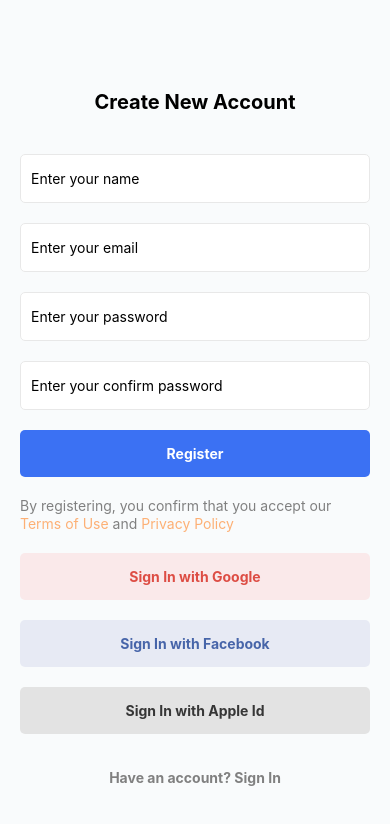
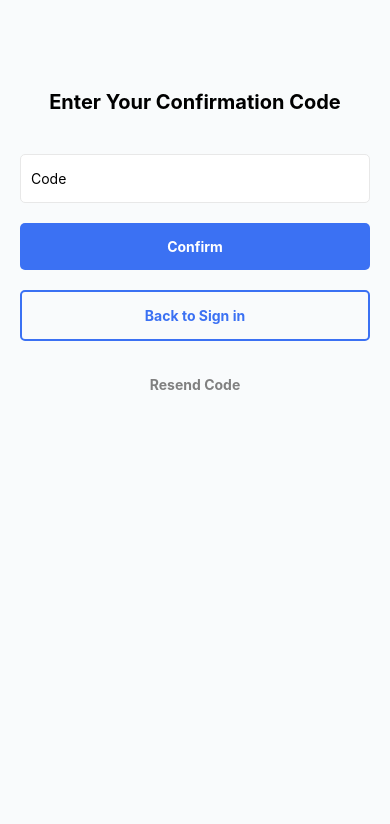
Before and after one commit to nadeem-ds/react-native-form-authentication, a React Native app: screen / in a window 390 px wide. Shown: the top 824 px of the page. Built offline with nearby package versions, Linux system fonts and the light colour scheme.

Commit message:
confirmEmailScreen

```diff
--- a/App.js
+++ b/App.js
@@ -1,5 +1,6 @@
 import { StatusBar } from "expo-status-bar";
 import { StyleSheet, Text, View } from "react-native";
+import ConfirmEmailScreen from "./src/screens/ConfirmEmailScreen/ConfirmEmailScreen";
 import SignInScreen from "./src/screens/SignInScreen/SignInScreen";
 import SignUpScreen from "./src/screens/SignupScreen/SignUpScreen";
 
@@ -7,7 +8,8 @@ export default function App() {
   return (
     <View style={styles.container}>
       {/* <SignInScreen /> */}
-      <SignUpScreen />
+      {/* <SignUpScreen /> */}
+      <ConfirmEmailScreen />
       <StatusBar style="auto" />
     </View>
   );
--- a/src/components/CustomInput/CustomButton/CustomButton.js
+++ b/src/components/CustomInput/CustomButton/CustomButton.js
@@ -44,6 +44,11 @@ const styles = StyleSheet.create({
   container_PRIMARY: {
     backgroundColor: "#3B71F3",
   },
+  container_SECONDARY: {
+    borderColor: "#3B71F3",
+    borderWidth: 2,
+  },
+
   container_TERTIARY: {},
   text: {
     fontWeight: "bold",
@@ -52,4 +57,7 @@ const styles = StyleSheet.create({
   text_TERTIARY: {
     color: "gray",
   },
+  text_SECONDARY: {
+    color: "#3B71F3",
+  },
 });
--- /dev/null
+++ b/src/screens/ConfirmEmailScreen/ConfirmEmailScreen.js
@@ -0,0 +1,50 @@
+import { StyleSheet, Text, View } from "react-native";
+import React, { useState } from "react";
+import CustomInput from "../../components/CustomInput/CustomInput";
+import CustomButton from "../../components/CustomInput/CustomButton/CustomButton";
+
+const ConfirmEmailScreen = () => {
+  const [code, setCode] = useState("");
+  const confirmPressed = () => {
+    console.warn("Confirm Code");
+  };
+  const onBackToSignIn = () => {
+    console.warn("backToSignIn");
+  };
+  const onResendCode = () => {
+    console.warn("resendCode");
+  };
+  return (
+    <View style={styles.root}>
+      <Text style={styles.heading}>Enter Your Confirmation Code</Text>
+      <CustomInput
+        placeholder="Code"
+        value={code}
+        setValue={setCode}
+        secureTextEntry={true}
+      />
+      <CustomButton text="Confirm" onPress={confirmPressed} />
+      <CustomButton
+        text="Back to Sign in"
+        onPress={onBackToSignIn}
+        type="SECONDARY"
+      />
+      <CustomButton text="Resend Code" onPress={onResendCode} type="TERTIARY" />
+    </View>
+  );
+};
+
+export default ConfirmEmailScreen;
+
+const styles = StyleSheet.create({
+  root: {
+    alignItems: "center",
+    paddingVertical: 60,
+    paddingHorizontal: 20,
+  },
+  heading: {
+    fontSize: 20,
+    fontWeight: "bold",
+    marginVertical: 30,
+  },
+});
```
